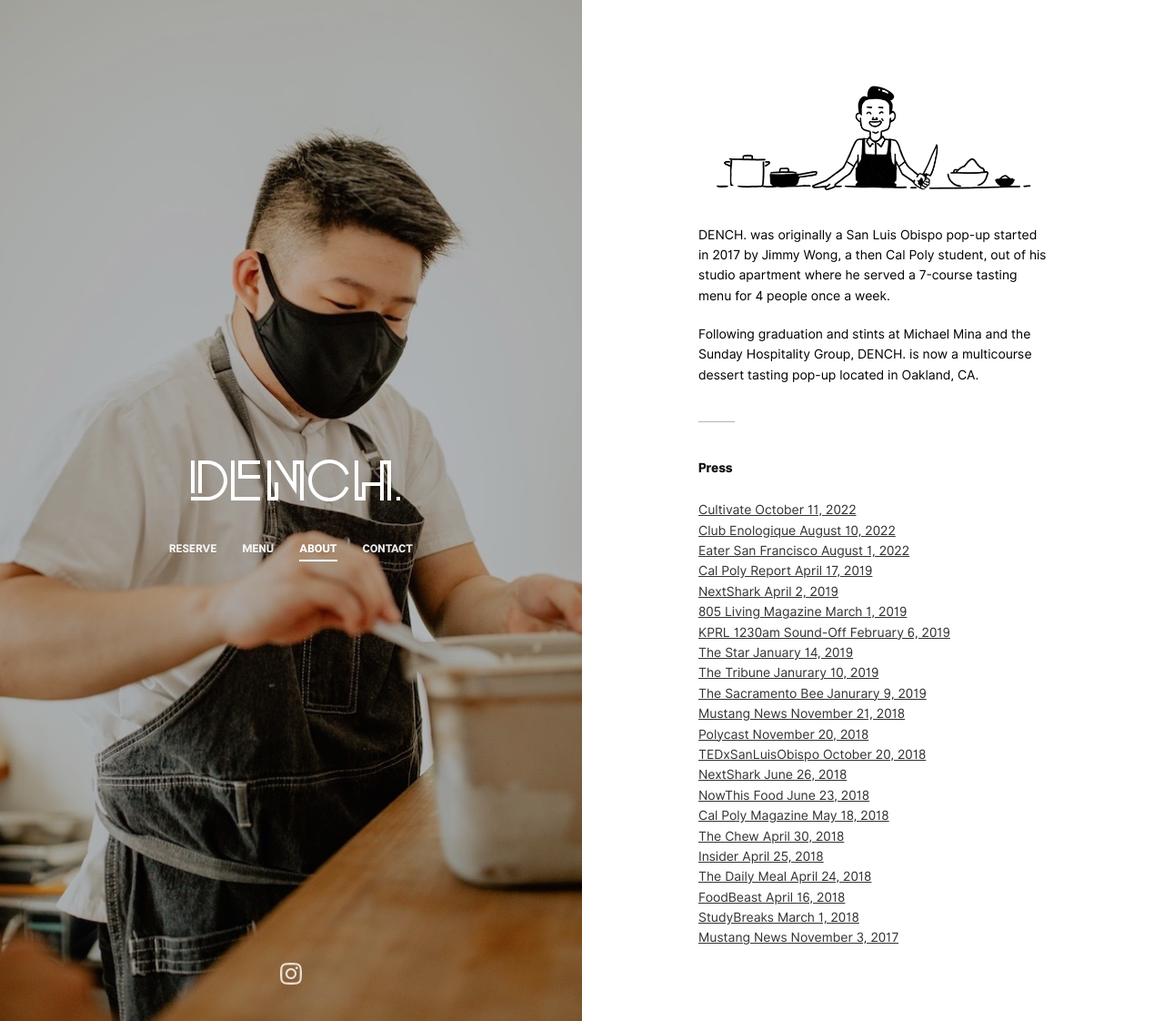
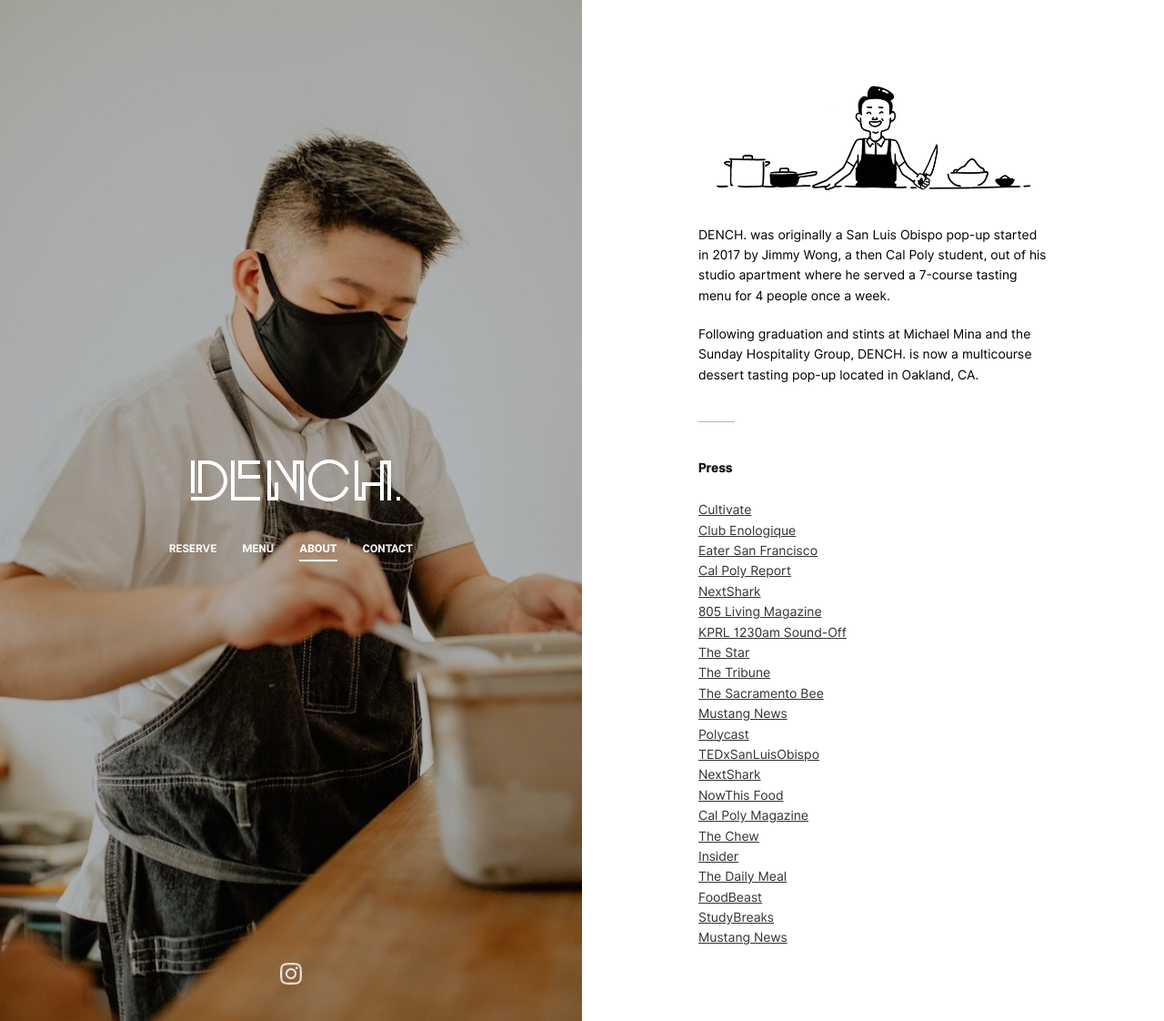
Before and after one commit to jwongdynasty/jwongdynasty.github.io, a Jekyll site: the page built from about.html, in a window 1280 px wide and 1122 px high. Shown: the whole window at 91% size. Built offline with Jekyll 4.4.1, drawn with Linux system fonts in a browser that asks for light colours.

Commit message:
Update about.html

```diff
--- a/about.html
+++ b/about.html
@@ -15,26 +15,26 @@ title: About
 
 <h3> Press </h3>
 <ul>
-  <li><a href="https://issuu.com/cafes.calpoly.edu/docs/cultivate_fall_2022_-_final" target="_blank">Cultivate October 11, 2022</a></li>
-  <li><a href="https://cluboenologique.com/story/new-restaurants-opening-around-the-world-august-2022/" target="_blank">Club Enologique August 10, 2022</a></li>
-  <li><a href="https://sf.eater.com/2022/8/1/23287602/dench-dessert-pop-up-oakland-tribune" target="_blank">Eater San Francisco August 1, 2022</a></li>
-  <li><a href="https://calpolynews.calpoly.edu/cpreport/2019/april_17" target="_blank">Cal Poly Report April 17, 2019</a></li>
-  <li><a href="https://nextshark.com/jimmy-wong-dench-cookbook/" target="_blank">NextShark April 2, 2019</a></li>
-  <li><a href="http://online.publicationprinters.com/html5/reader/production/default.aspx?pubname=&edid=e00a2560-6064-4c66-b938-0528a500769b&pnum=58" target="_blank">805 Living Magazine March 1, 2019</a></li>
-  <li><a href="https://kprl.com/sound-off-wed-02062019/" target="_blank">KPRL 1230am Sound-Off February 6, 2019</a></li>
-  <li><a href="https://www.thestar.com/life/food_wine/restaurants/2019/01/14/homework-and-home-cooking.html?utm_source=drinksfeed.com&utm_medium=social&utm_content=textlink&utm_campaign=drinksfeed" target="_blank">The Star January 14, 2019</a></li>
-  <li><a href="https://www.sanluisobispo.com/news/local/education/article222627985.html#storylink=latest_side" target="_blank">The Tribune Janurary 10, 2019</a></li>
-  <li><a href="https://www.sacbee.com/food-drink/article222627985.html" target="_blank">The Sacramento Bee Janurary 9, 2019</a></li>
-  <li><a href="http://mustangnews.net/catching-up-with-dench-creator-jimmy-wong-one-year-later/" target="_blank">Mustang News November 21, 2018</a></li>
-  <li><a href="https://www.davidkozuch.com/polycast/" target="_blank">Polycast November 20, 2018</a></li>
-  <li><a href="https://www.youtube.com/watch?time_continue=3&v=X18z6dQWf2w" target="_blank">TEDxSanLuisObispo October 20, 2018</a></li>
-  <li><a href="https://nextshark.com/student-pays-tuition-running-fine-dining-restaurant-college-apartment/" target="_blank">NextShark June 26, 2018</a></li>
-  <li><a href="https://nowthisnews.com/videos/food/this-college-student-opened-a-gourmet-restaurant-in-his-tiny-apartment" target="_blank">NowThis Food June 23, 2018</a></li>
-  <li><a href="https://magazine.calpoly.edu/spring-summer-2018/home-cooking/" target="_blank">Cal Poly Magazine May 18, 2018</a></li>
-  <li><a href="http://abc.go.com/shows/the-chew/episode-guide/2018-05/01-hello-clinty#recap" target="_blank">The Chew April 30, 2018</a></li>
-  <li><a href="http://www.thisisinsider.com/jimmy-wong-student-fine-dining-restaurant-from-college-apartment-2018-4" target="_blank">Insider April 25, 2018</a></li>
-  <li><a href="https://www.thedailymeal.com/eat/student-fine-dining-restaurant-college-california/042418" target="_blank">The Daily Meal April 24, 2018</a></li>
-  <li><a href="https://www.foodbeast.com/news/jimmy-wong-apartment-fine-dining/" target="_blank">FoodBeast April 16, 2018</a></li>
-  <li><a href="https://studybreaks.com/students/pop-up-restaurant/" target="_blank">StudyBreaks March 1, 2018</a></li>
-  <li><a href="http://mustangnews.net/aspiring-chef-opens-high-class-pop-restaurant-apartment/" target="_blank">Mustang News November 3, 2017</a></li>
+  <li><a href="https://issuu.com/cafes.calpoly.edu/docs/cultivate_fall_2022_-_final" target="_blank">Cultivate</a></li>
+  <li><a href="https://cluboenologique.com/story/new-restaurants-opening-around-the-world-august-2022/" target="_blank">Club Enologique</a></li>
+  <li><a href="https://sf.eater.com/2022/8/1/23287602/dench-dessert-pop-up-oakland-tribune" target="_blank">Eater San Francisco</a></li>
+  <li><a href="https://calpolynews.calpoly.edu/cpreport/2019/april_17" target="_blank">Cal Poly Report</a></li>
+  <li><a href="https://nextshark.com/jimmy-wong-dench-cookbook/" target="_blank">NextShark</a></li>
+  <li><a href="http://online.publicationprinters.com/html5/reader/production/default.aspx?pubname=&edid=e00a2560-6064-4c66-b938-0528a500769b&pnum=58" target="_blank">805 Living Magazine</a></li>
+  <li><a href="https://kprl.com/sound-off-wed-02062019/" target="_blank">KPRL 1230am Sound-Off</a></li>
+  <li><a href="https://www.thestar.com/life/food_wine/restaurants/2019/01/14/homework-and-home-cooking.html?utm_source=drinksfeed.com&utm_medium=social&utm_content=textlink&utm_campaign=drinksfeed" target="_blank">The Star</a></li>
+  <li><a href="https://www.sanluisobispo.com/news/local/education/article222627985.html#storylink=latest_side" target="_blank">The Tribune</a></li>
+  <li><a href="https://www.sacbee.com/food-drink/article222627985.html" target="_blank">The Sacramento Bee</a></li>
+  <li><a href="http://mustangnews.net/catching-up-with-dench-creator-jimmy-wong-one-year-later/" target="_blank">Mustang News</a></li>
+  <li><a href="https://www.davidkozuch.com/polycast/" target="_blank">Polycast</a></li>
+  <li><a href="https://www.youtube.com/watch?time_continue=3&v=X18z6dQWf2w" target="_blank">TEDxSanLuisObispo</a></li>
+  <li><a href="https://nextshark.com/student-pays-tuition-running-fine-dining-restaurant-college-apartment/" target="_blank">NextShark</a></li>
+  <li><a href="https://nowthisnews.com/videos/food/this-college-student-opened-a-gourmet-restaurant-in-his-tiny-apartment" target="_blank">NowThis Food</a></li>
+  <li><a href="https://magazine.calpoly.edu/spring-summer-2018/home-cooking/" target="_blank">Cal Poly Magazine</a></li>
+  <li><a href="http://abc.go.com/shows/the-chew/episode-guide/2018-05/01-hello-clinty#recap" target="_blank">The Chew</a></li>
+  <li><a href="http://www.thisisinsider.com/jimmy-wong-student-fine-dining-restaurant-from-college-apartment-2018-4" target="_blank">Insider</a></li>
+  <li><a href="https://www.thedailymeal.com/eat/student-fine-dining-restaurant-college-california/042418" target="_blank">The Daily Meal</a></li>
+  <li><a href="https://www.foodbeast.com/news/jimmy-wong-apartment-fine-dining/" target="_blank">FoodBeast</a></li>
+  <li><a href="https://studybreaks.com/students/pop-up-restaurant/" target="_blank">StudyBreaks</a></li>
+  <li><a href="http://mustangnews.net/aspiring-chef-opens-high-class-pop-restaurant-apartment/" target="_blank">Mustang News</a></li>
 </ul>
```
